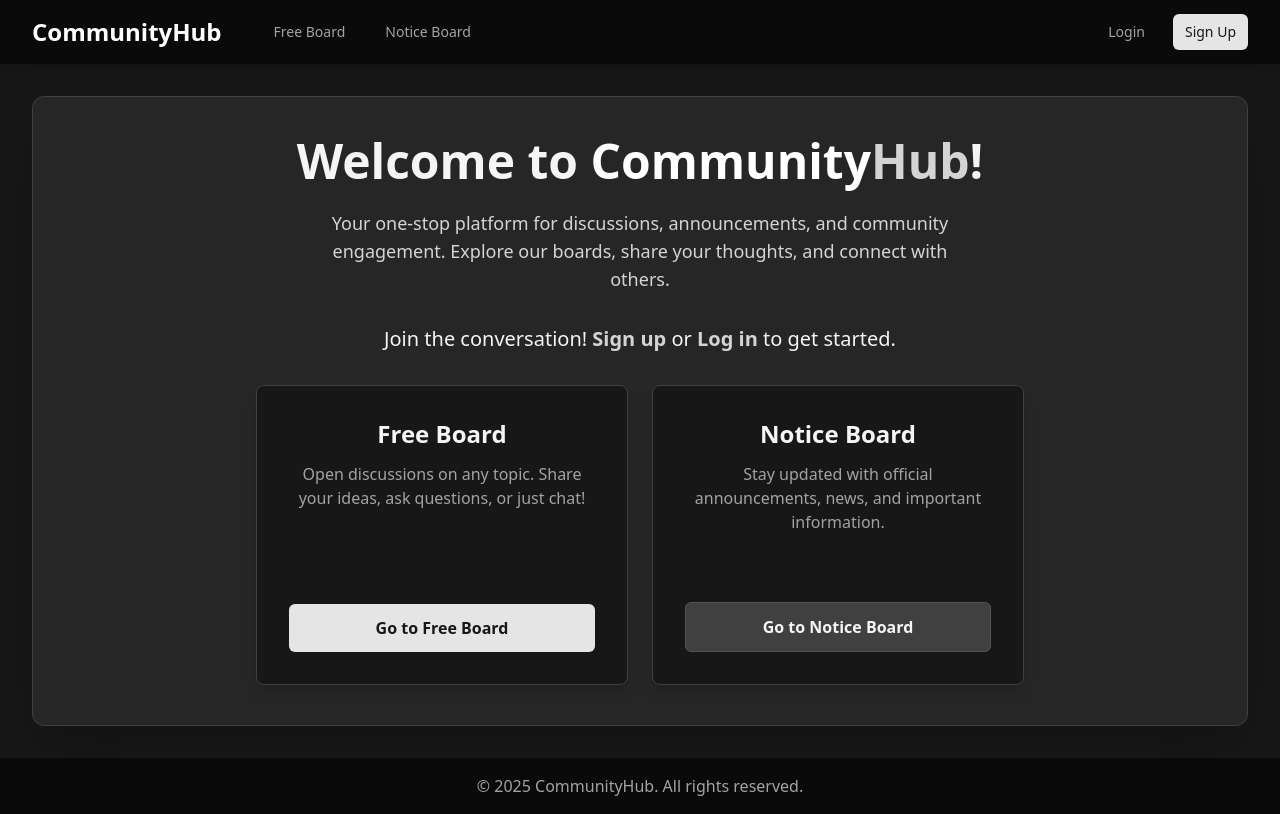
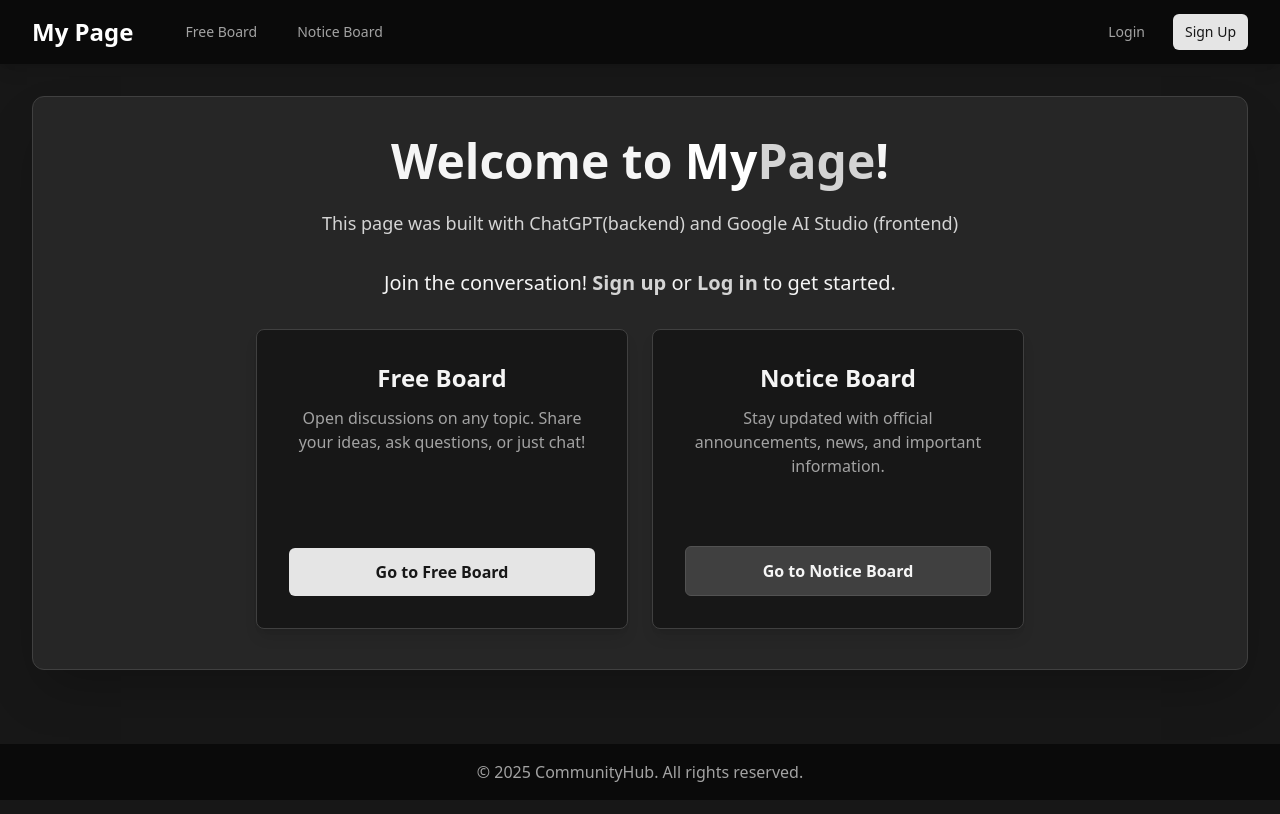
Before and after one commit to momoandsana/board_project_frontend, a React (Vite) app: page /#/ in a window 1280 px wide. Built offline with nearby package versions, Linux system fonts and the light colour scheme.

Commit message:
fix : 다양한 문구들 수정정

```diff
--- a/components/Navbar.tsx
+++ b/components/Navbar.tsx
@@ -19,7 +19,7 @@ const Navbar: React.FC = () => {
         <div className="flex items-center justify-between h-16">
           <div className="flex items-center">
             <Link to="/" className="text-2xl font-bold text-white hover:text-neutral-300 transition-colors">
-              CommunityHub
+              My Page
             </Link>
             <div className="hidden md:block ml-10">
               <div className="flex items-baseline space-x-4">
--- a/pages/HomePage.tsx
+++ b/pages/HomePage.tsx
@@ -10,12 +10,11 @@ const HomePage: React.FC = () => {
   return (
     <div className="text-center py-10 px-4 bg-neutral-800 rounded-xl shadow-2xl border border-neutral-700">
       <h1 className="text-4xl sm:text-5xl font-extrabold text-neutral-100 mb-6">
-        Welcome to <span className="text-white">Community</span>
-        <span className="text-neutral-300">Hub</span>!
+        Welcome to <span className="text-white">My</span>
+        <span className="text-neutral-300">Page</span>!
       </h1>
       <p className="text-lg text-neutral-300 mb-8 max-w-2xl mx-auto">
-        Your one-stop platform for discussions, announcements, and community engagement.
-        Explore our boards, share your thoughts, and connect with others.
+        This page was built with ChatGPT(backend) and Google AI Studio (frontend)
       </p>
 
       {user ? (
```
